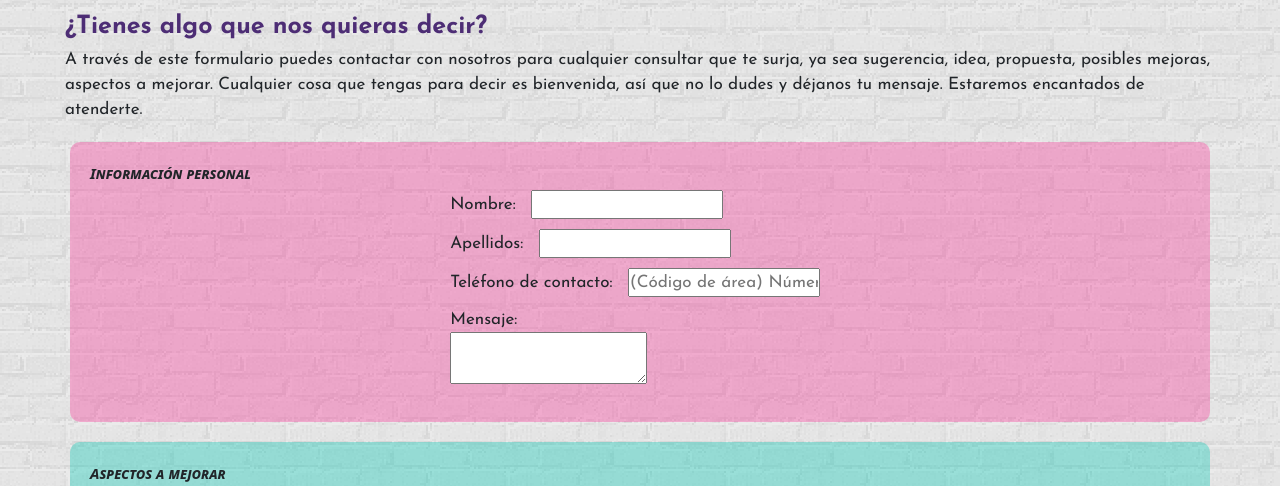
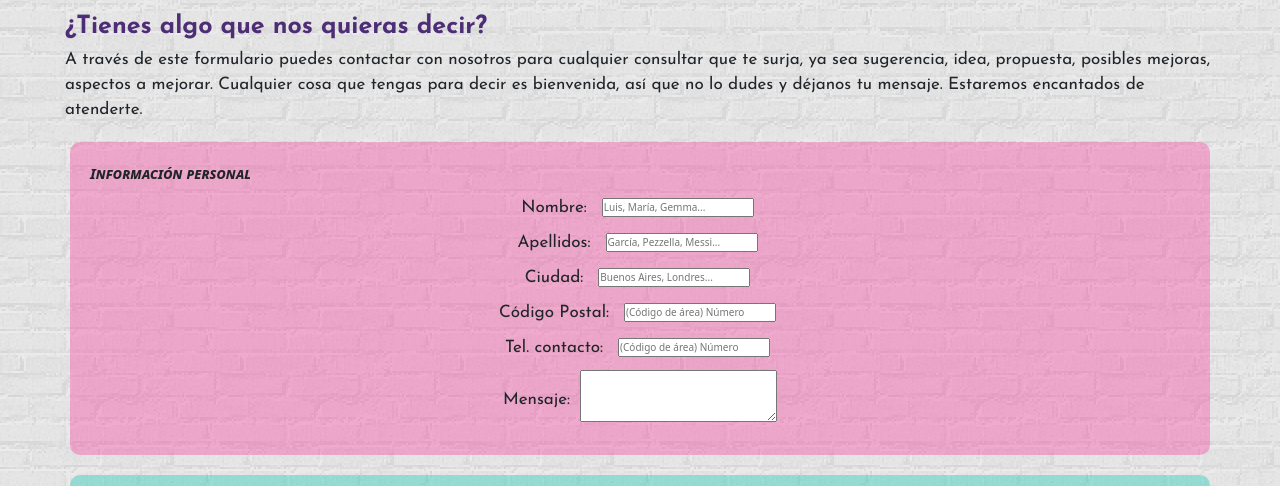
Before and after one commit to Danielbzg/websplatoon, a website: page pages/contacto.html in a window 1280 px wide. Shown: the part 247-733 px from the top of the page. Drawn offline with Linux system fonts and the light colour scheme.

Commit message:
Reorganización e incorporación de detalles del formulario

```diff
--- a/pages/contacto.html
+++ b/pages/contacto.html
@@ -69,18 +69,44 @@
                 <fieldset class="pinkPersonal">
                     <legend>Información personal</legend>
                     <div class="orgBloqContact">
-                        <p>Nombre: <input class="marginRespect" type="text" name="nombre"></p>
+                        <div class="orgMensaje">
+                            <p>Nombre: </p>
+                        <input class="marginRespect" type="text" name="nombre" placeholder="Luis, María, Gemma...">
+                        </div>
 
-                        <p>Apellidos: <input class="marginRespect" type="text" name="apellidos"></p>
+                        <div class="orgMensaje">
+                            <p>Apellidos:</p>
+                            <input class="marginRespect" type="text" name="apellidos" placeholder="García, Pezzella, Messi...">
+                        </div>
 
-                        <p>Teléfono de contacto: <input class="marginRespect" type="tel" name="teléfono" maxlength="15"
-                                placeholder="(Código de área) Número"></p>
+                        <div class="orgMensaje">
+                            <p>Ciudad:</p>
+                            <input class="marginRespect" type="text" name="ciudad" placeholder="Buenos Aires, Londres...">
+                        </div>
 
-                        <p>Mensaje:<br>
+                        <div class="orgMensaje">
+                            <p>Código Postal:</p>
+                            <input class="marginRespect" type="number" name="teléfono" maxlength="6"
+                                placeholder="(Código de área) Número">
+                        </div>
 
-                            <textarea class="marginRespect" name="mensaje"></textarea>
+                        <div class="orgMensaje">
+                            <p>Tel. contacto:</p>
+                            <input class="marginRespect" type="tel" name="teléfono" maxlength="15"
+                                placeholder="(Código de área) Número">
+                        </div>
 
-                        </p>
+
+                        <div class="orgMensaje">
+                            <p>Mensaje:</p>
+                            <p>
+                                <textarea class="marginRespect" name="mensaje"></textarea>
+                            </p>
+
+
+
+                        </div>
+
                     </div>
 
                 </fieldset>
--- a/scss/main.scss
+++ b/scss/main.scss
@@ -224,7 +224,6 @@ p {
 .borderSection {
     margin: 1rem;
     padding: 1rem 0.5rem;
-
 }
 
 .orgActive {
@@ -287,6 +286,15 @@ p {
     flex-direction: column;
     align-items: center;
     padding: 3rem;
+}
+
+.orgMensaje{
+    display: flex;
+    align-items: center;
+    justify-content: flex-end;
+    & p{
+        margin: 0.5rem;
+    }
 }
 
 input {
@@ -930,7 +938,7 @@ $colorFilter in $colours {
         .orgBloqContact {
             display: flex;
             flex-direction: column;
-            align-items: flex-start;
+            align-items: center;
         }
 
         fieldset {
```
Also changed, not shown: css/styles.css.
